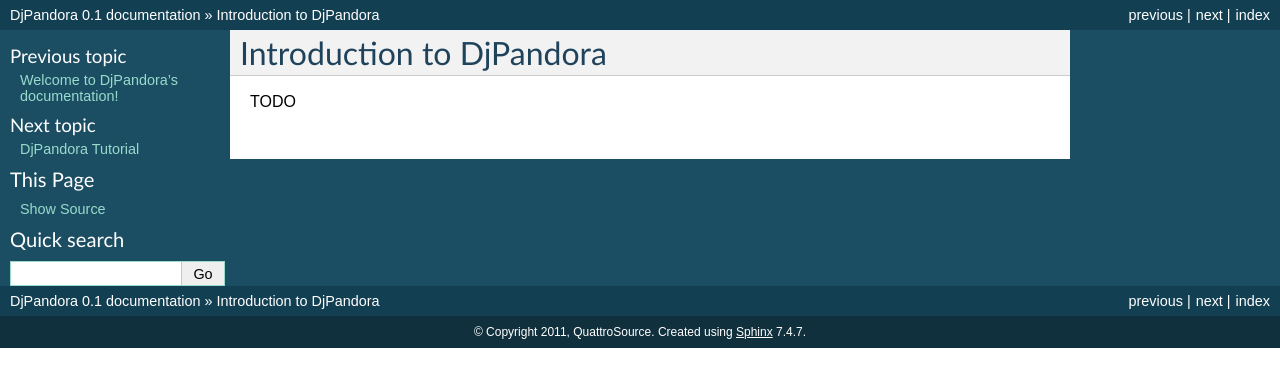
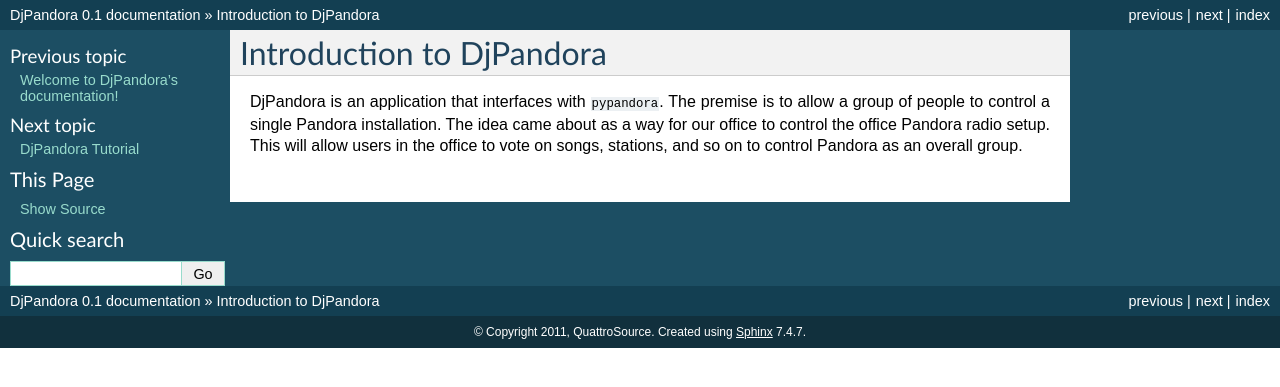
Before and after one commit to rogersmark/djpandora, a Sphinx documentation site: the page built from docs/source/introduction.rst, in a window 1280 px wide. Shown: the top 387 px of the page. Built offline with Sphinx 7.4.7, drawn with Linux system fonts in a browser that asks for light colours.

Commit message:
some doc updates

```diff
--- a/README.rst
+++ b/README.rst
@@ -0,0 +1,4 @@
+DjPandora
+=====================================
+
+DjPandora is an application that interfaces with ``pypandora``. The premise is to allow a group of people to control a single Pandora installation. The idea came about as a way for our office to control the office Pandora radio setup. This will allow users in the office to vote on songs, stations, and so on to control Pandora as an overall group.
--- a/docs/source/introduction.rst
+++ b/docs/source/introduction.rst
@@ -1,4 +1,4 @@
 Introduction to DjPandora
 =====================================
 
-TODO
+DjPandora is an application that interfaces with ``pypandora``. The premise is to allow a group of people to control a single Pandora installation. The idea came about as a way for our office to control the office Pandora radio setup. This will allow users in the office to vote on songs, stations, and so on to control Pandora as an overall group.
```
